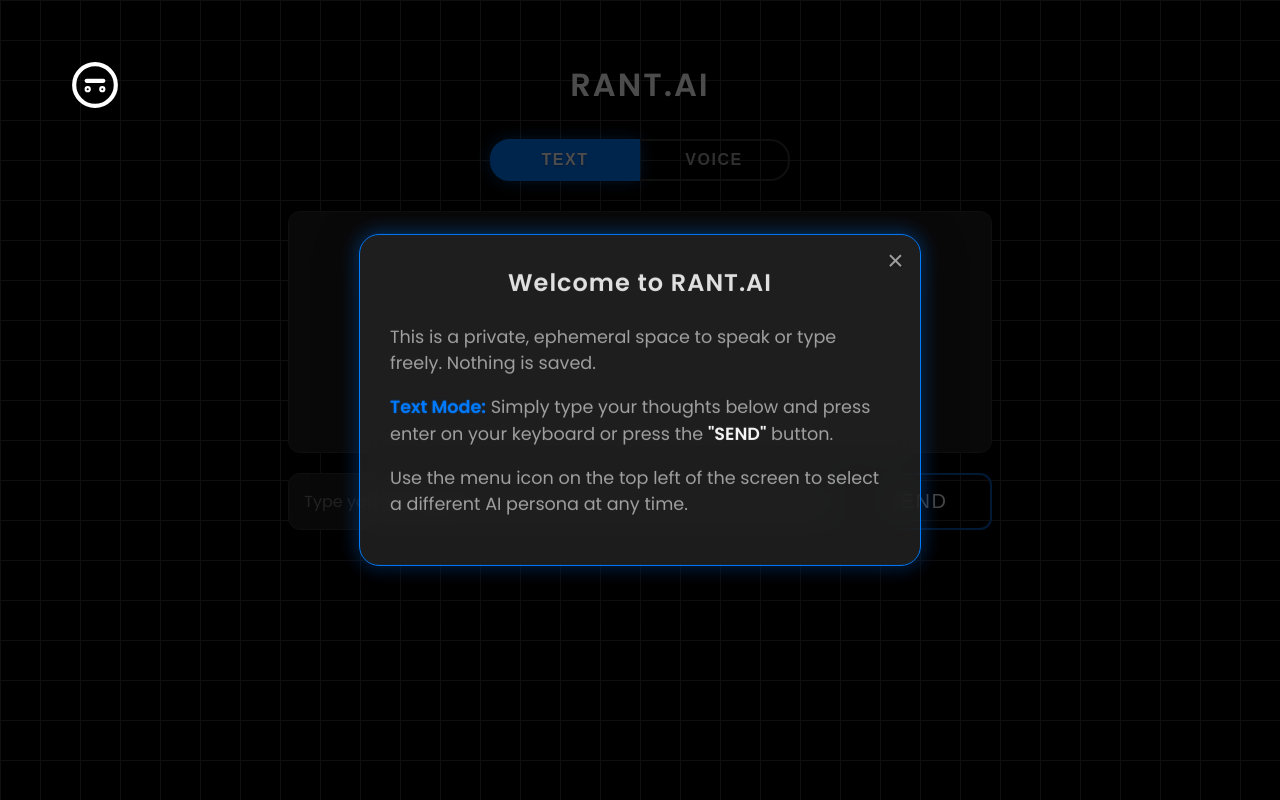
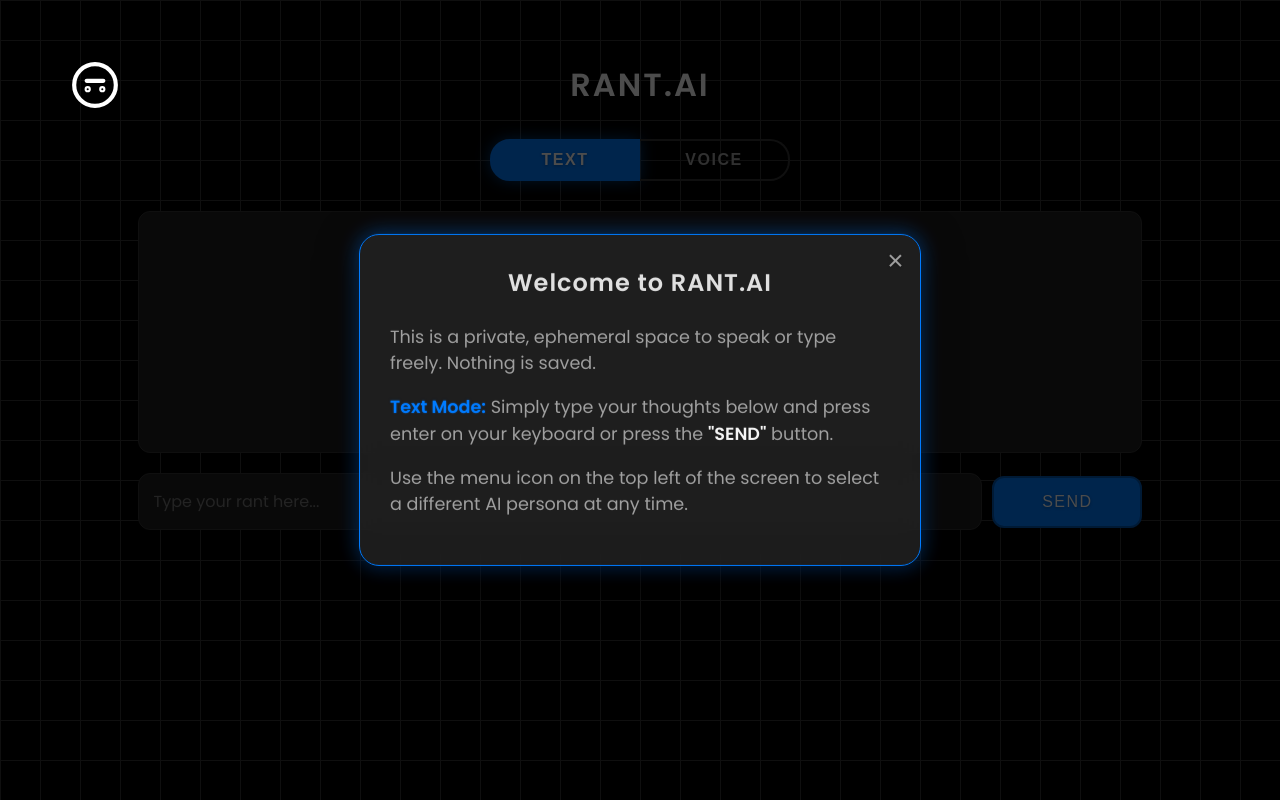
Before and after one commit to Rajbhakta25/RANT.AI, a Flask app: page / in a window 1280 px wide. Run offline with Flask 3, Linux system fonts and the light colour scheme; some libraries are stand-ins or nearby versions.

Commit message:
Update style.css
Added and updated many styles.

```diff
--- a/static/css/style.css
+++ b/static/css/style.css
@@ -7,20 +7,24 @@
     --secondary-text-color: #a0a0a0;
     --accent-color: #007bff;
     --accent-glow: rgba(0, 123, 255, 0.5);
-    --success-color: #8A2BE2;
+    --feature-color: #8A2BE2;
     --danger-color: #dc3545;
     --border-color: #333;
-    --glass-color: rgba(255, 255, 255, 0.300);
 }
 
 html, body {
     height: auto;
     margin: 0;
+    scrollbar-width: none;
+}
+
+body::-webkit-scrollbar {
+    display: none;
 }
 
 body {
     font-family: 'Poppins', sans-serif;
-    max-width: 70ch;
+    max-width: 100ch;
     margin: 20px auto;
     padding: 20px;
     color: var(--primary-text-color);
@@ -143,7 +153,7 @@
     color: white;
     border: none;
     border-radius: 12px;
-    font-size: 20px;
+    font-size: 16px;
     font-weight: 400;
     cursor: pointer;
     transition: all 0.3s ease;
@@ -170,8 +180,6 @@
 
 #send-button {
     background-color: var(--accent-color);
-    border-radius: 12px;
-    background: var(--accent-gradient);
     border: 2px solid #0056b3;
 }
 
@@ -189,43 +197,61 @@
     overflow: hidden;
     min-width: 250px;
     height: 60px;
+    font-size: 20px;
 }
 
 #voice-button:hover:not(:disabled) {
     box-shadow: 0 0 25px rgba(255, 255, 255, 0.3);
 }
 
-#voice-button::before {
-    content: '';
-    position: absolute;
-    top: 0;
-    left: 0;
-    right: 0;
-    height: 1px;
-    background: linear-gradient(90deg, transparent, rgba(255, 255, 255, 0.5), transparent);
-}
-
-#voice-button::after {
-    content: '';
-    position: absolute;
-    top: 0;
-    left: 0;
-    width: 1px;
-    height: 100%;
-    background: linear-gradient(180deg, rgba(255, 255, 255, 0.5), transparent);
-}
+#voice-button::before, #voice-button::after { content: ''; position: absolute; }
+#voice-button::before { top: 0; left: 0; right: 0; height: 1px; background: linear-gradient(90deg, transparent, rgba(255, 255, 255, 0.5), transparent); }
+#voice-button::after { top: 0; left: 0; width: 1px; height: 100%; background: linear-gradient(180deg, rgba(255, 255, 255, 0.5), transparent); }
 
 #stop-button {
     background-color: var(--danger-color);
-    background: var(--accent-gradient);
     border: 2px solid #a71d2a;
     min-width: 250px;
     height: 60px;
+    font-size: 20px;
 }
 
 #stop-button:hover:not(:disabled) {
-    box-shadow: 0 0 50px var(--accent-glow);
+    box-shadow: 0 0 50px rgba(255, 28, 28, 0.5);
     background: var(--danger-color);
+}
+
+#deconstruct-rant-btn {
+    background-color: var(--feature-color);
+    border: 2px solid #6c21b3;
+    flex-grow: 2;
+}
+
+#deconstruct-rant-btn:hover:not(:disabled) {
+    box-shadow: 0 0 50px rgba(138, 43, 226, 0.6);
+}
+
+#fit-view-btn {
+    background-color: var(--surface-color);
+    border: 2px solid var(--border-color);
+    color: var(--secondary-text-color);
+    flex-grow: 1;
+}
+
+#fit-view-btn:hover:not(:disabled) {
+    border-color: var(--accent-color);
+    color: var(--primary-text-color);
+}
+
+#mind-map-container {
+    width: 100%;
+    height: 500px;
+    background-color: var(--surface-color);
+    border: 1px solid var(--border-color);
+    border-radius: 12px;
+    margin-top: 20px;
+    display: none;
+    position: relative;
 }
 
 button:disabled {
```
Also changed, not shown: other parts of static/css/style.css (+8 -35 lines).
